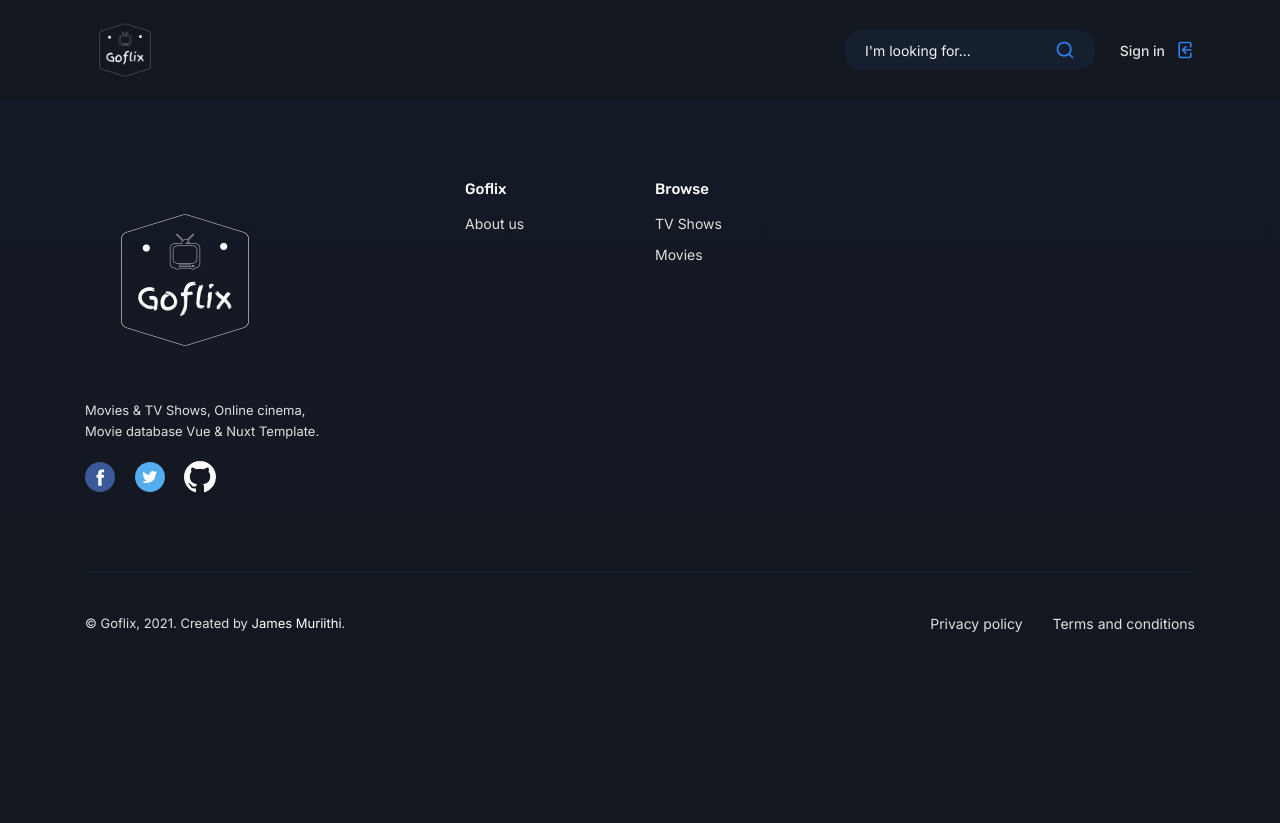
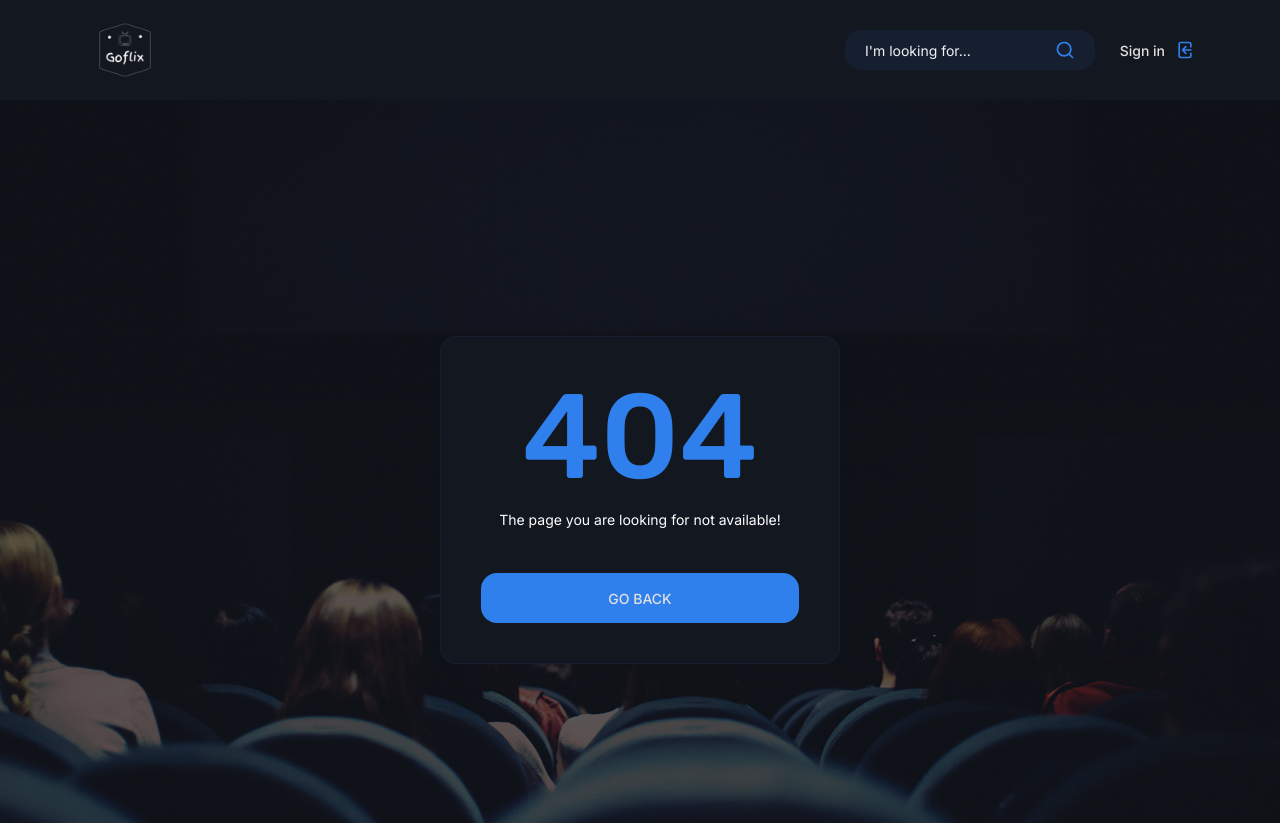
Before and after one commit to james-muriithi/goflix, a Nuxt app: page /404 in a window 1280 px wide. Shown: the top 823 px of the page. Before the commit the page ends 800 px from the top, so only its background shows below. Built offline with nearby package versions, Linux system fonts and the light colour scheme.

Commit message:
added 404 page

```diff
--- a/nuxt.config.js
+++ b/nuxt.config.js
@@ -86,4 +86,14 @@ export default {
 
   // Build Configuration: https://go.nuxtjs.dev/config-build
   build: {},
+
+  router: {
+    extendRoutes(routes, resolve) {
+      routes.push({
+        name: 'custom',
+        path: '*',
+        component: resolve(__dirname, 'pages/404.vue'),
+      })
+    },
+  },
 }
--- /dev/null
+++ b/pages/404.vue
@@ -0,0 +1,99 @@
+<template>
+  <div
+    class="page-404 section--full-bg"
+    :style="`background-image: url('${require('@/assets/images/bg.jpg')}')`"
+  >
+    <div class="container">
+      <div class="row">
+        <div class="col-12">
+          <div class="page-404__wrap">
+            <div class="page-404__content">
+              <h1 class="page-404__title">404</h1>
+              <p class="page-404__text">
+                The page you are looking for not available!
+              </p>
+              <nuxt-link to="/" class="page-404__btn">go back</nuxt-link>
+            </div>
+          </div>
+        </div>
+      </div>
+    </div>
+  </div>
+</template>
+
+<style scoped>
+.page-404 {
+  display: block;
+  position: relative;
+}
+.page-404__wrap {
+  display: flex;
+  flex-direction: row;
+  justify-content: center;
+  align-items: center;
+  width: 100%;
+  min-height: 100vh;
+  padding: 40px 0;
+}
+.page-404__content {
+  background-color: #131720;
+  display: flex;
+  flex-direction: column;
+  justify-content: center;
+  align-items: center;
+  border-radius: 16px;
+  padding: 20px;
+  position: relative;
+  width: 100%;
+  max-width: 400px;
+  border: 1px solid #151f30;
+}
+.page-404__title {
+  position: relative;
+  color: #2f80ed;
+  line-height: 100%;
+  font-size: 120px;
+  margin-bottom: 10px;
+  font-weight: 500;
+  font-family: 'Rubik', sans-serif;
+}
+.page-404__text {
+  text-align: center;
+  display: block;
+  width: 100%;
+  color: #fff;
+  font-size: 14px;
+  line-height: 26px;
+  margin-bottom: 40px;
+}
+.page-404__btn {
+  display: flex;
+  flex-direction: row;
+  justify-content: center;
+  align-items: center;
+  margin: 0 auto;
+  width: 100%;
+  height: 50px;
+  border-radius: 16px;
+  background-color: #2f80ed;
+  font-size: 14px;
+  color: #e0e0e0;
+  text-transform: uppercase;
+  font-weight: 500;
+}
+.page-404__btn:hover {
+  color: #151f30;
+  background-color: #fff;
+}
+@media (min-width: 576px) {
+  .page-404__content {
+    padding: 40px;
+  }
+}
+
+.section--full-bg {
+  background-position: center center;
+  background-repeat: no-repeat;
+  background-size: cover;
+}
+</style>
```
Also changed, not shown: assets/images/bg.jpg (added).
